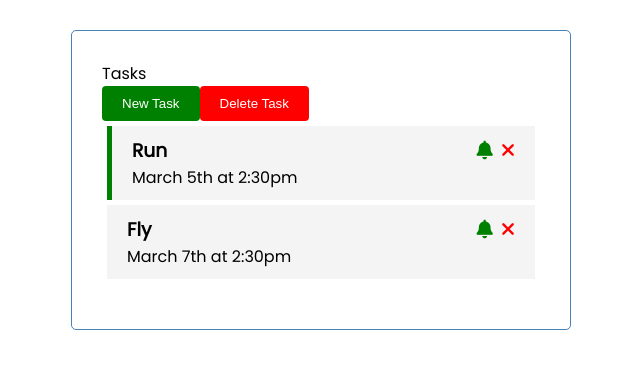
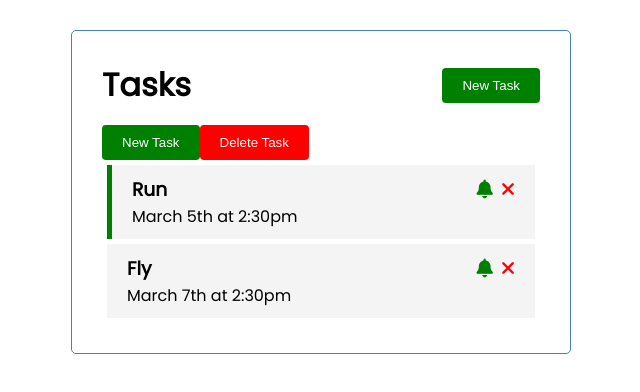
Before and after one commit to RD2P/learning-vue, a Vue app: page / in a window 1280 px wide. Shown: the top 392 px of the page, without its empty margins (319-959 px from the left). Built offline with nearby package versions, Linux system fonts and the light colour scheme.

Commit message:
place button in header

```diff
--- a/src/components/Header.vue
+++ b/src/components/Header.vue
@@ -1,12 +1,29 @@
 <template>
-  <header>{{ title }}</header>
+  <header>
+    <h1>{{ title }}</h1>
+    <Button text="New Task" color="green"/>
+  </header>
 </template>
 
 <script>
+import Button from './Button.vue'
   export default {
     name: 'Header',
     props: {
       title: String,
     },
+    components: {
+      Button
+    }
   }
 </script>
+
+<style scoped>
+  header {
+    display: flex;
+    justify-content: space-between;
+    align-items: center;
+    margin-bottom: 1rem;
+  }
+
+</style>
```
